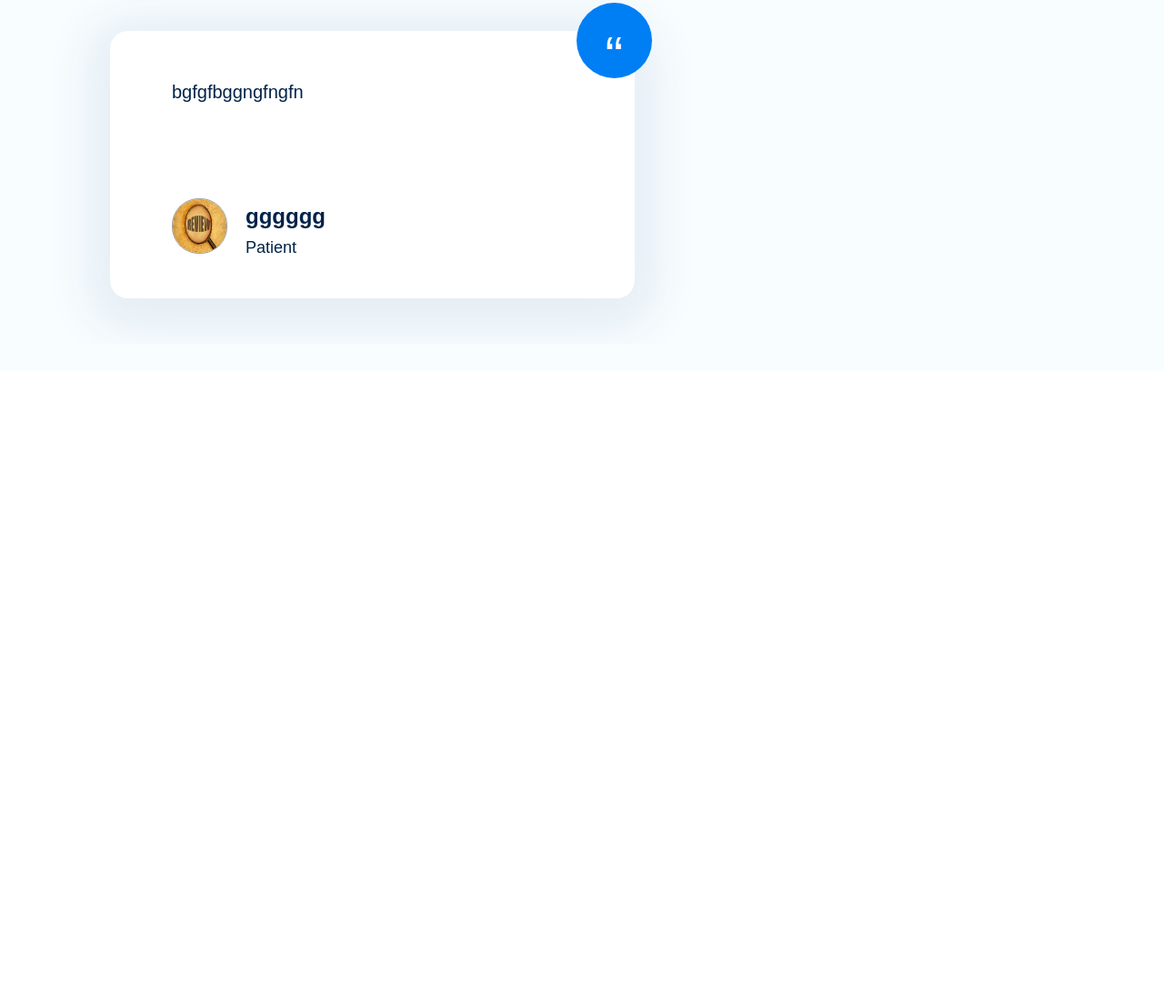
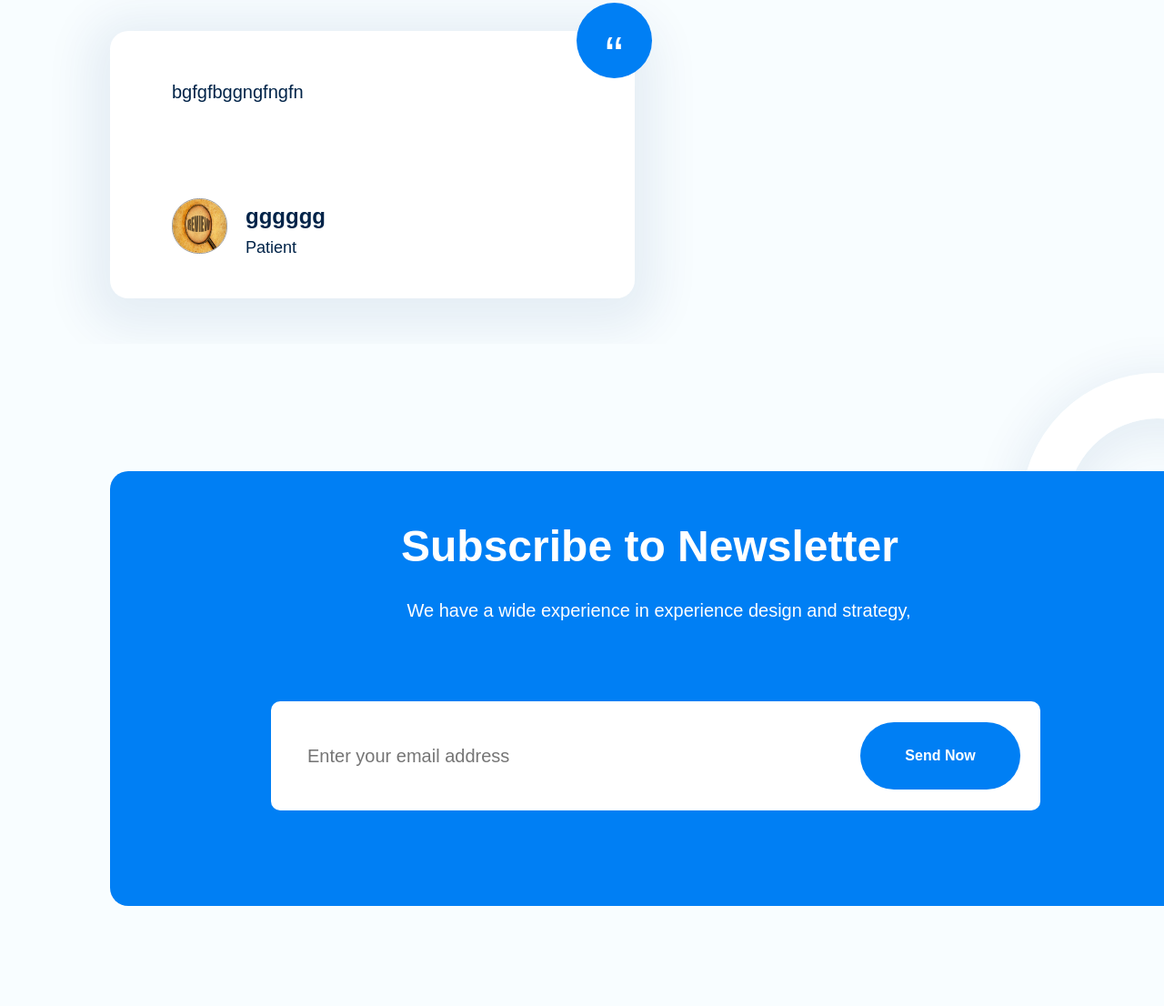
Before and after one commit to raviporwal11apr/MediCare, a Gatsby site: page / in a window 1280 px wide. Shown: the part 4122-5228 px from the top of the page at 91% size. Before the commit the page ends 4530 px from the top, so only its background shows below. Built offline with nearby package versions, Linux system fonts and the light colour scheme; Gatsby itself is replaced by a stand-in of ours.

Commit message:
Newsletter section submitted

```diff
--- a/src/styles/global.css
+++ b/src/styles/global.css
@@ -736,3 +736,93 @@ span#review_1 > div#badge_1 > div {
   letter-spacing: 0px;
   text-align: left;
 }
+
+/* container-4 */
+.container_4 {
+  height: 698px;
+  width: 1440px;
+  background: rgba(248, 253, 255, 1);
+  position: relative;
+  z-index: 1;
+}
+.right-oval-3 {
+  position: absolute;
+  box-sizing: border-box;
+  left: 1123px;
+  top: 2px;
+  border: 50px solid #ffffff;
+  box-shadow: 0px 10px 50px 12.5px rgba(0, 59, 121, 0.0725798),
+    0px 10px 50px 12.5px rgba(0, 59, 121, 0.0725798) inset;
+  height: 301px;
+  width: 301px;
+  border-radius: 150.5px;
+  z-index: -1;
+}
+.newsletter {
+  position: absolute;
+  left: 121px;
+  top: 110px;
+  height: 478px;
+  width: 1198px;
+  border-radius: 20px;
+  background: rgba(0, 127, 244, 1);
+}
+
+div.newsletter > div {
+  margin-top: 44px;
+  margin-left: 320px;
+  height: 78px;
+  width: 559px;
+  font-size: 48px;
+  font-weight: 600;
+  line-height: 78px;
+  letter-spacing: 0px;
+  text-align: left;
+  color: rgba(255, 255, 255, 1);
+}
+div.newsletter > p {
+  margin-top: 12px;
+  margin-left: 326px;
+  height: 39px;
+  width: 555px;
+  font-size: 20px;
+  font-weight: 400;
+  line-height: 39px;
+  letter-spacing: 0px;
+  text-align: center;
+  color: rgba(255, 255, 255, 1);
+}
+div.newsletter > input {
+  margin-top: 80px;
+  margin-left: 177px;
+  height: 40px;
+  width: 766px;
+  border-radius: 10px;
+  background: rgba(255, 255, 255, 1);
+  border: none;
+  padding: 40px;
+  font-size: 20px;
+  font-weight: 400;
+  line-height: 39px;
+  letter-spacing: 0px;
+  text-align: left;
+}
+
+#submit {
+  position: absolute;
+  margin-top: 386px;
+  margin-left: 946px;
+  height: 74px;
+  width: 176px;
+  left: 0px;
+  top: 0px;
+  border-radius: 37px;
+  border: none;
+  background: rgba(0, 127, 244, 1);
+  color: white;
+  font-size: 16px;
+  font-weight: 700;
+  line-height: 20px;
+  letter-spacing: 0px;
+  text-align: center;
+}
```
Also changed, not shown: src/pages/index.js.
